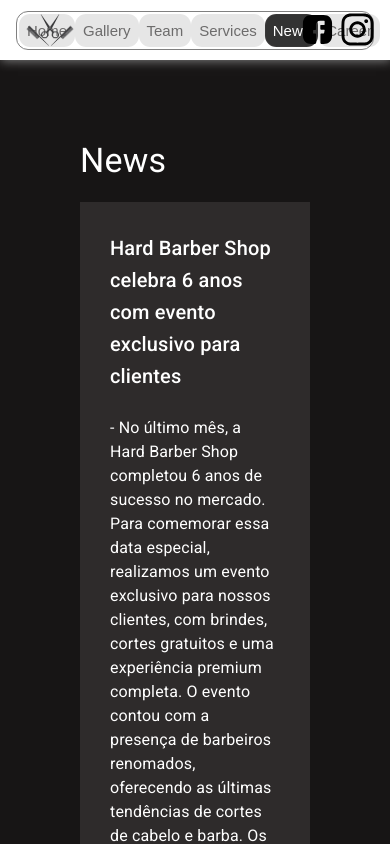
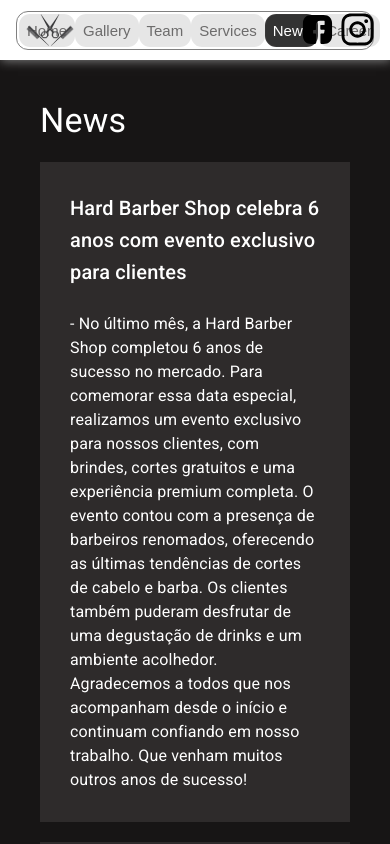
Before and after one commit to OBitencourt/barbershop, a Next.js app: page /news in a window 390 px wide. Shown: the top 844 px of the page. Built offline with nearby package versions, Linux system fonts and the light colour scheme; a web font is replaced by a local one.

Commit message:
feat: adding responsivity to news page

```diff
--- a/pages/news.tsx
+++ b/pages/news.tsx
@@ -6,6 +6,11 @@
     background-color: #333030d5;
     margin-top: 20px;
     padding: 30px;
+
+    @media (max-width: 450px) {
+        padding: 30px;
+
+    }
 `
 
 const News = () => {
@@ -16,6 +21,9 @@
                 sx={{
                     color: 'white',
                     padding: 10,
+                    '@media (max-width: 450px)': {  // Para telas pequenas (mobile)
+                        padding: 5
+                    },
                 }}
             >
                 <Typography
```
